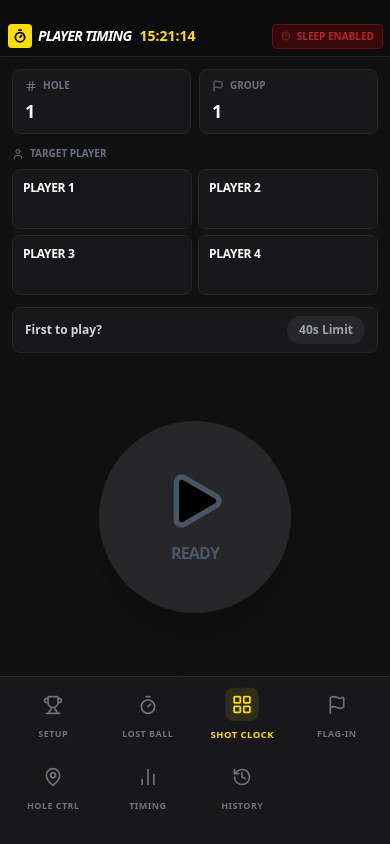
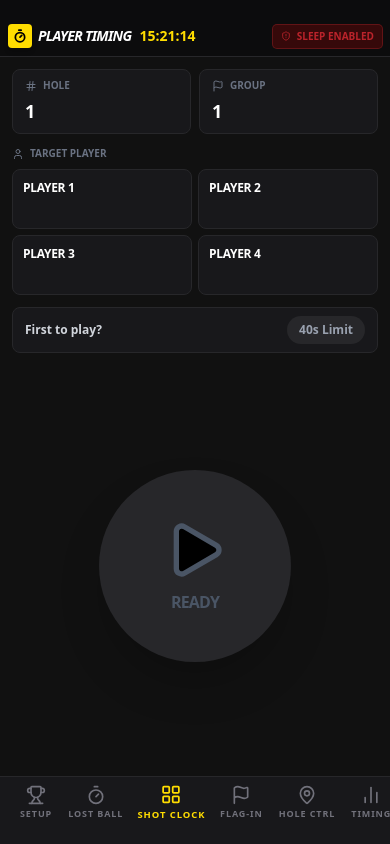
Before and after one commit to nigellorriman-wq/Player-Timing, a React (Vite) app: page / in a window 390 px wide. Built offline with nearby package versions, Linux system fonts and the light colour scheme.

Commit message:
feat: Enhance AI PDF parsing and improve nav UI
Refactors the AI model initialization and usage to leverage the latest Gemini API features and improve response handling. Updates the navigation bar's styling and layout for better mobile usability and visual appeal.

```diff
--- a/server.ts
+++ b/server.ts
@@ -30,7 +30,7 @@ async function startServer() {
       if (!key) {
         throw new Error("GEMINI_API_KEY environment variable is required");
       }
-      aiClient = new GoogleGenAI(key);
+      aiClient = new GoogleGenAI({ apiKey: key });
     }
     return aiClient;
   }
@@ -50,9 +50,8 @@ async function startServer() {
       }
 
       const ai = getAI();
-      const model = ai.getGenerativeModel({ model: "gemini-1.5-flash" });
-
-      const result = await model.generateContent({
+      const response = await ai.models.generateContent({
+        model: "gemini-3-flash-preview",
         contents: [
           {
             role: "user",
@@ -69,7 +68,7 @@ async function startServer() {
             ],
           },
         ],
-        generationConfig: {
+        config: {
           responseMimeType: "application/json",
           responseSchema: {
             type: Type.OBJECT,
@@ -114,8 +113,7 @@ async function startServer() {
         }
       });
 
-      const text = result.response.text();
-      res.json(JSON.parse(text));
+      res.json(JSON.parse(response.text || '{}'));
     } catch (error) {
       console.error("[SERVER] PDF parsing error:", error);
       res.status(500).json({ error: error instanceof Error ? error.message : "Failed to parse PDF" });
--- a/src/App.tsx
+++ b/src/App.tsx
@@ -208,91 +208,77 @@ export default function App() {
       </main>
 
       {/* Navigation Bar */}
-      <nav className="border-t border-zinc-800 bg-zinc-900 bg-opacity-90 backdrop-blur-xl shrink-0">
-        <div className="px-2 py-3 pb-8 grid grid-cols-4 gap-y-5 gap-x-1 sm:flex sm:items-center sm:justify-around sm:gap-6 mx-auto max-w-lg">
+      <nav className="px-1 py-2 pb-6 flex items-center justify-around border-t border-zinc-800 bg-zinc-900 bg-opacity-80 backdrop-blur-xl shrink-0 overflow-x-auto no-scrollbar">
+        <div className="flex items-center gap-4 px-4 min-w-max">
           <button
             onClick={() => setActiveTab('tournament')}
-            className={`flex flex-col items-center gap-1.5 transition-all outline-none ${
-              activeTab === 'tournament' ? 'text-[#FFDD00] scale-105' : 'text-zinc-500 hover:text-zinc-300'
+            className={`flex flex-col items-center gap-0.5 transition-all ${
+              activeTab === 'tournament' ? 'text-[#FFDD00] scale-105' : 'text-zinc-500'
             }`}
           >
-            <div className={`p-1.5 rounded-lg ${activeTab === 'tournament' ? 'bg-[#FFDD00]/10' : ''}`}>
             <Trophy size={20} />
-            </div>
-            <span className="text-[9px] font-bold uppercase tracking-wider text-center">Setup</span>
+            <span className="text-[9px] font-bold uppercase tracking-widest">Setup</span>
           </button>
           <button
             onClick={() => setActiveTab('lost')}
-            className={`flex flex-col items-center gap-1.5 transition-all outline-none ${
-              activeTab === 'lost' ? 'text-[#FFDD00] scale-105' : 'text-zinc-500 hover:text-zinc-300'
+            className={`flex flex-col items-center gap-0.5 transition-all ${
+              activeTab === 'lost' ? 'text-[#FFDD00] scale-105' : 'text-zinc-500'
             }`}
           >
-            <div className={`p-1.5 rounded-lg ${activeTab === 'lost' ? 'bg-[#FFDD00]/10' : ''}`}>
             <Timer size={20} />
-            </div>
-            <span className="text-[9px] font-bold uppercase tracking-wider text-center">Lost Ball</span>
+            <span className="text-[9px] font-bold uppercase tracking-widest">Lost Ball</span>
           </button>
           <button
             onClick={() => setActiveTab('shot')}
-            className={`flex flex-col items-center gap-1.5 transition-all outline-none ${
-              activeTab === 'shot' ? 'text-[#FFDD00] scale-105' : 'text-zinc-500 hover:text-zinc-300'
+            className={`flex flex-col items-center gap-0.5 transition-all ${
+              activeTab === 'shot' ? 'text-[#FFDD00] scale-105' : 'text-zinc-500'
             }`}
           >
-            <div className={`p-1.5 rounded-lg ${activeTab === 'shot' ? 'bg-[#FFDD00]/10' : ''}`}>
             <LayoutGrid size={20} />
-            </div>
-            <span className="text-[9px] font-bold uppercase tracking-wider text-center">Shot Clock</span>
+            <span className="text-[9px] font-bold uppercase tracking-widest">Shot Clock</span>
           </button>
           <button
             onClick={() => setActiveTab('flag')}
-            className={`flex flex-col items-center gap-1.5 transition-all outline-none ${
-              activeTab === 'flag' ? 'text-[#FFDD00] scale-105' : 'text-zinc-500 hover:text-zinc-300'
+            className={`flex flex-col items-center gap-0.5 transition-all ${
+              activeTab === 'flag' ? 'text-[#FFDD00] scale-105' : 'text-zinc-500'
             }`}
           >
-            <div className={`p-1.5 rounded-lg ${activeTab === 'flag' ? 'bg-[#FFDD00]/10' : ''}`}>
             <Flag size={20} />
-            </div>
-            <span className="text-[9px] font-bold uppercase tracking-wider text-center">Flag-In</span>
+            <span className="text-[9px] font-bold uppercase tracking-widest">Flag-In</span>
           </button>
           <button
             onClick={() => setActiveTab('control')}
-            className={`flex flex-col items-center gap-1.5 transition-all outline-none ${
-              activeTab === 'control' ? 'text-[#FFDD00] scale-105' : 'text-zinc-500 hover:text-zinc-300'
+            className={`flex flex-col items-center gap-0.5 transition-all ${
+              activeTab === 'control' ? 'text-[#FFDD00] scale-105' : 'text-zinc-500'
             }`}
           >
-            <div className={`p-1.5 rounded-lg ${activeTab === 'control' ? 'bg-[#FFDD00]/10' : ''}`}>
             <MapPin size={20} />
-            </div>
-            <span className="text-[9px] font-bold uppercase tracking-wider text-center">Hole Ctrl</span>
+            <span className="text-[9px] font-bold uppercase tracking-widest">Hole Ctrl</span>
           </button>
           <button
             onClick={() => setActiveTab('summary')}
-            className={`flex flex-col items-center gap-1.5 transition-all outline-none ${
-              activeTab === 'summary' ? 'text-[#FFDD00] scale-105' : 'text-zinc-500 hover:text-zinc-300'
+            className={`flex flex-col items-center gap-0.5 transition-all ${
+              activeTab === 'summary' ? 'text-[#FFDD00] scale-105' : 'text-zinc-500'
             }`}
           >
-            <div className={`p-1.5 rounded-lg ${activeTab === 'summary' ? 'bg-[#FFDD00]/10' : ''}`}>
             <BarChart2 size={20} />
-            </div>
-            <span className="text-[9px] font-bold uppercase tracking-wider text-center">Timing</span>
+            <span className="text-[9px] font-bold uppercase tracking-widest">Timing</span>
           </button>
           <button
             onClick={() => setActiveTab('history')}
-            className={`flex flex-col items-center gap-1.5 transition-all outline-none ${
-              activeTab === 'history' ? 'text-[#FFDD00] scale-105' : 'text-zinc-500 hover:text-zinc-300'
+            className={`flex flex-col items-center gap-0.5 transition-all ${
+              activeTab === 'history' ? 'text-[#FFDD00] scale-105' : 'text-zinc-500'
             }`}
           >
             <div className="relative">
-              <div className={`p-1.5 rounded-lg ${activeTab === 'history' ? 'bg-[#FFDD00]/10' : ''}`}>
               <History size={20} />
-              </div>
               {records.length > 0 && (
-                <span className="absolute top-0 right-0 w-4 h-4 bg-red-500 text-[8px] font-black text-white flex items-center justify-center rounded-full border-2 border-zinc-900">
+                <span className="absolute -top-1 -right-1 w-3 h-3 bg-red-500 text-[7px] font-black text-white flex items-center justify-center rounded-full border border-zinc-900">
                   {records.length}
                 </span>
               )}
             </div>
-            <span className="text-[9px] font-bold uppercase tracking-wider text-center">History</span>
+            <span className="text-[9px] font-bold uppercase tracking-widest">History</span>
           </button>
         </div>
       </nav>
```
Lines whose indentation alone changed are shown as unchanged.
